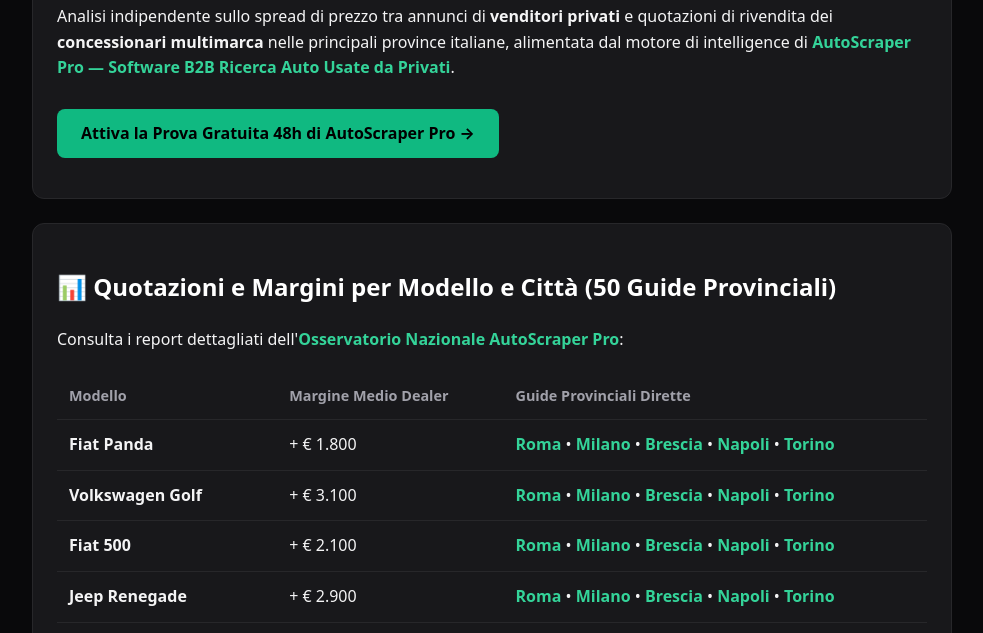
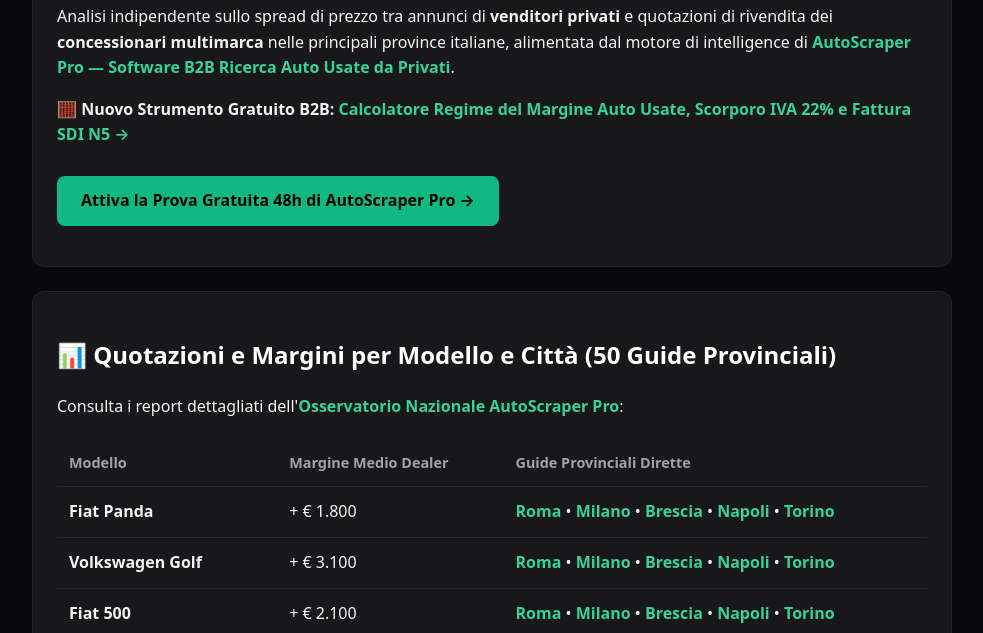
Before and after one commit to rikkert83/osservatorio-auto-usate-italia, a plain HTML site: page index.html in a window 1280 px wide. Shown: the part 155-788 px from the top of the page, without its empty margins (148-1131 px from the left). Drawn offline with Linux system fonts and the light colour scheme.

```diff
--- a/index.html
+++ b/index.html
@@ -22,6 +22,7 @@
   <header class="card">
     <h1>🚗 Osservatorio Mercato Auto Usate Italia 2026</h1>
     <p>Analisi indipendente sullo spread di prezzo tra annunci di <strong>venditori privati</strong> e quotazioni di rivendita dei <strong>concessionari multimarca</strong> nelle principali province italiane, alimentata dal motore di intelligence di <a href="https://autoscraperpro.com">AutoScraper Pro — Software B2B Ricerca Auto Usate da Privati</a>.</p>
+    <p>🧮 <strong>Nuovo Strumento Gratuito B2B:</strong> <a href="https://autoscraperpro.com/calcolatore-margine">Calcolatore Regime del Margine Auto Usate, Scorporo IVA 22% e Fattura SDI N5 →</a></p>
     <p><a class="cta" href="https://autoscraperpro.com/#pricing">Attiva la Prova Gratuita 48h di AutoScraper Pro →</a></p>
   </header>
 
```
